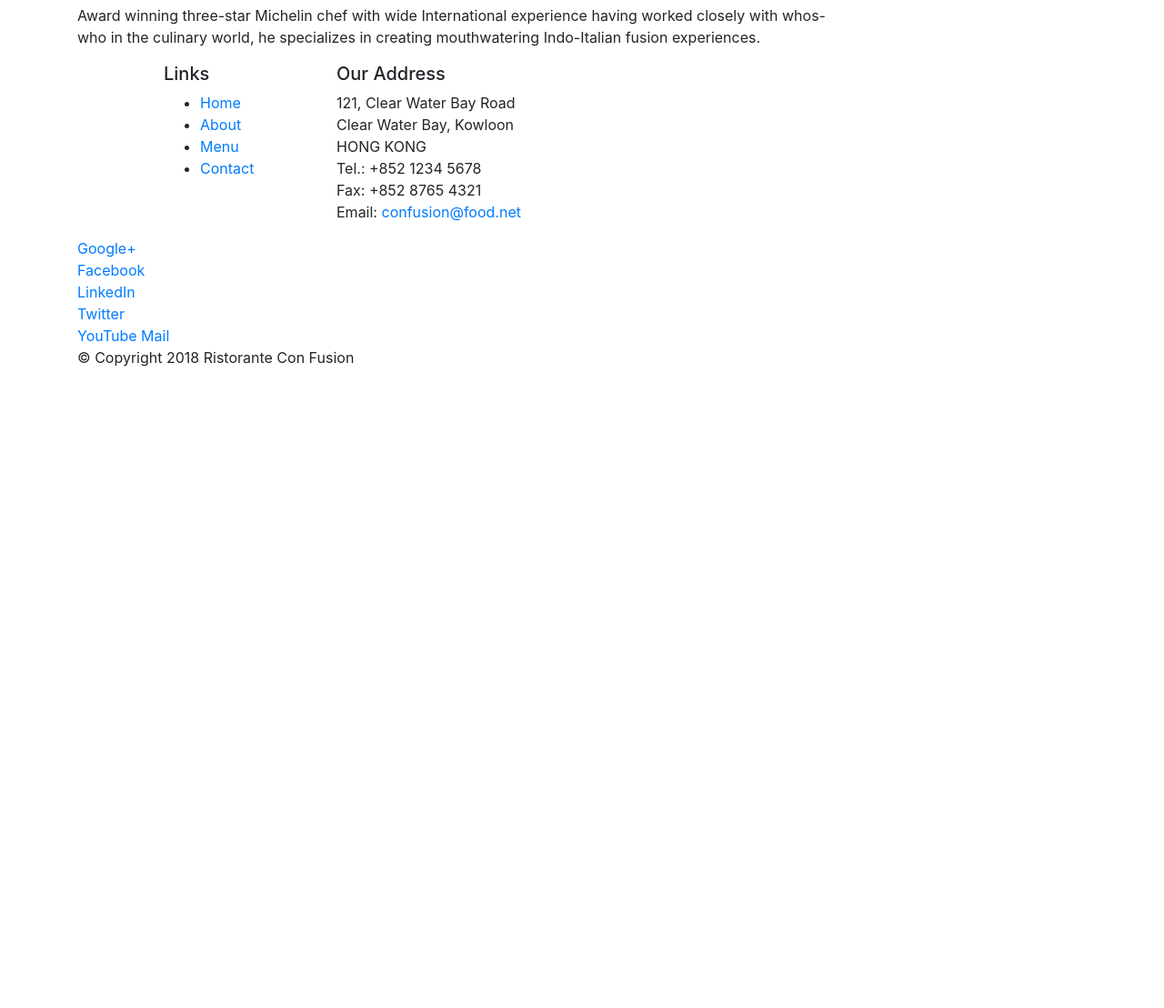
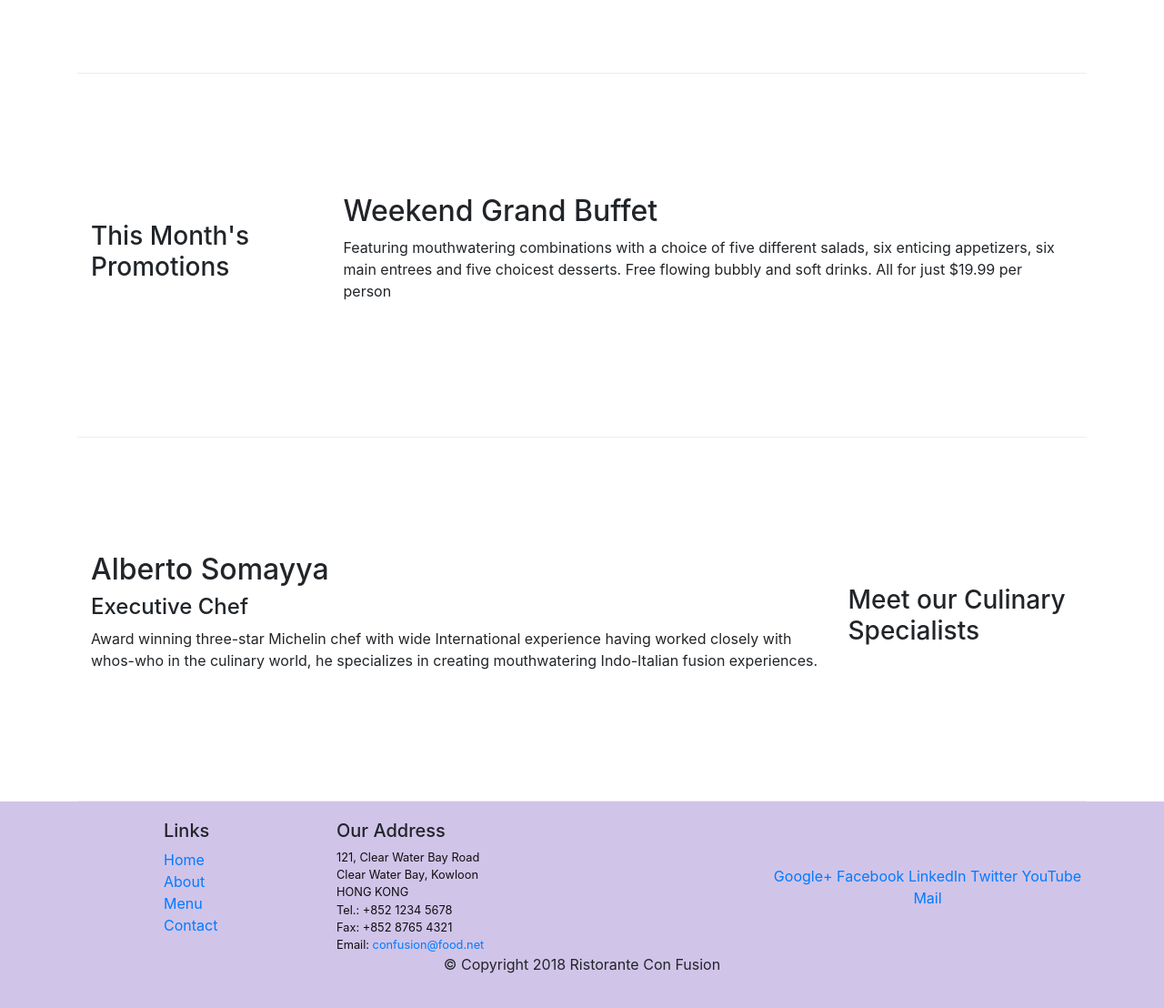
Before and after one commit to tmassela/Confusion, a website: page index.html in a window 1280 px wide. Shown: the part 603-1711 px from the top of the page at 91% size. Before the commit the page ends 1024 px from the top, so only its background shows below. Drawn offline with nearby package versions, Linux system fonts and the light colour scheme.

Commit message:
Bootstrap Grid Part 2

```diff
--- /dev/null
+++ b/css/styles.css
@@ -0,0 +1,30 @@
+.row-header{
+    margin:0px auto;
+    padding:0px;
+}
+
+.row-content {
+    margin:0px auto;
+    padding: 50px 0px 50px 0px;
+    border-bottom: 1px ridge;
+    min-height:400px;
+}
+
+.footer{
+    background-color: #D1C4E9;
+    margin:0px auto;
+    padding: 20px 0px 20px 0px;
+}
+
+.jumbotron {
+    padding:70px 30px 70px 30px;
+    margin:0px auto;
+    background: #9575CD ;
+    color:floralwhite;
+}
+
+address{
+    font-size:80%;
+    margin:0px;
+    color:#0f0f0f;
+}
--- a/index.html
+++ b/index.html
@@ -9,6 +9,7 @@
 
     <!-- Bootstrap CSS -->
     <link rel="stylesheet" href="node_modules/bootstrap/dist/css/bootstrap.min.css">
+    <link href="css/styles.css" rel="stylesheet">
     <title>Ristorante Con Fusion</title>
 </head>
 
@@ -16,7 +17,7 @@
 
     <header class="jumbotron">
         <div class="container">
-            <div class = "row">
+            <div class="row row-header">
                 <div class="col-12 col-sm-6">
                     <h1>Ristorante con Fusion</h1>
                     <p>We take inspiration from the World's best cuisines, and create a unique fusion experience. Our lipsmacking creations will tickle your culinary senses!</p>
@@ -28,7 +29,7 @@
     </header>
 
     <div class="container">
-        <div class="row">
+        <div class="row row-content align-items-center">
             <div class="col-12 col-sm-4 order-sm-last col-md-3">
                 <h3>Our Lipsmacking Culinary Creations</h3>
             </div>
@@ -39,7 +40,7 @@
         </div>
 
 
-        <div class="row">
+        <div class="row row-content align-items-center">
             <div class="col-12 col-sm-4 col-md-3">
                 <h3>This Month's Promotions</h3>
             </div>
@@ -49,7 +50,7 @@
             </div>
         </div>
 
-        <div class="row">
+        <div class="row row-content align-items-center">
             <div class="col-12 col-sm-4 order-sm-last col-md-3">
                 <h3>Meet our Culinary Specialists</h3>
             </div>
@@ -61,12 +62,12 @@
         </div>
     </div>
 
-    <footer>
+    <footer class="footer">
         <div class="container">
             <div class="row">
                 <div class="col-4 offset-1 col-sm-2">
                     <h5>Links</h5>
-                    <ul>
+                    <ul class="list-unstyled">
                         <li><a href="#">Home</a></li>
                         <li><a href="#">About</a></li>
                         <li><a href="#">Menu</a></li>
@@ -84,8 +85,8 @@
 		              Email: <a href="mailto:confusion@food.net">confusion@food.net</a>
 		           </address>
                 </div>
-                <div>
-                    <div div class="col-12 col-sm-4">
+                <div class="col-12 col-sm-4 align-self-center">
+                    <div class="text-center">
                         <a href="http://google.com/+">Google+</a>
                         <a href="http://www.facebook.com/profile.php?id=">Facebook</a>
                         <a href="http://www.linkedin.com/in/">LinkedIn</a>
@@ -95,7 +96,7 @@
                     </div>
                 </div>
            </div>
-           <div class="row">
+           <div class="row justify-content-center">
                 <div class="col-auto">
                     <p>© Copyright 2018 Ristorante Con Fusion</p>
                 </div>
```
Also changed, not shown: 1 other file.
